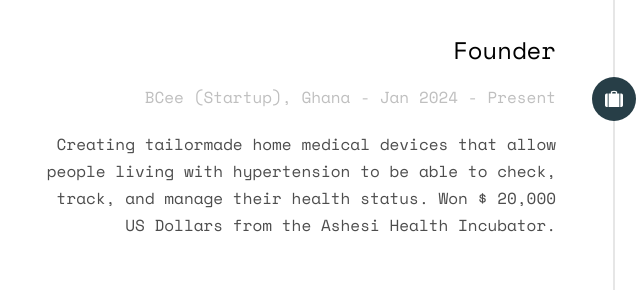
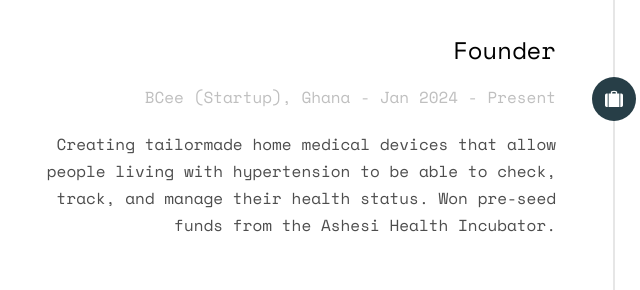
Before and after one commit to Stadav012/StanleyPortifolio, a plain HTML site: page index.html in a window 1280 px wide. Shown: the part 2021-2311 px from the top of the page, 27-667 px from the left. Drawn offline with nearby package versions, Linux system fonts and the light colour scheme; some packages are replaced by stand-ins of ours; no server answers; files whose address does not match are found by name.

Commit message:
changed the work experience

```diff
--- a/index.html
+++ b/index.html
@@ -136,7 +136,7 @@
 									<span class="company">BCee (Startup), Ghana - Jan 2024 - Present</span>
 								</div>
 								<div class="timeline-body">
-									<p>Creating tailormade home medical devices that allow people living with hypertension to be able to check, track, and manage their health status. Won $ 20,000 US Dollars from the Ashesi Health Incubator.</p>
+									<p>Creating tailormade home medical devices that allow people living with hypertension to be able to check, track, and manage their health status. Won pre-seed funds from the Ashesi Health Incubator.</p>
 								</div>
 							</div>
 						</li>
```
